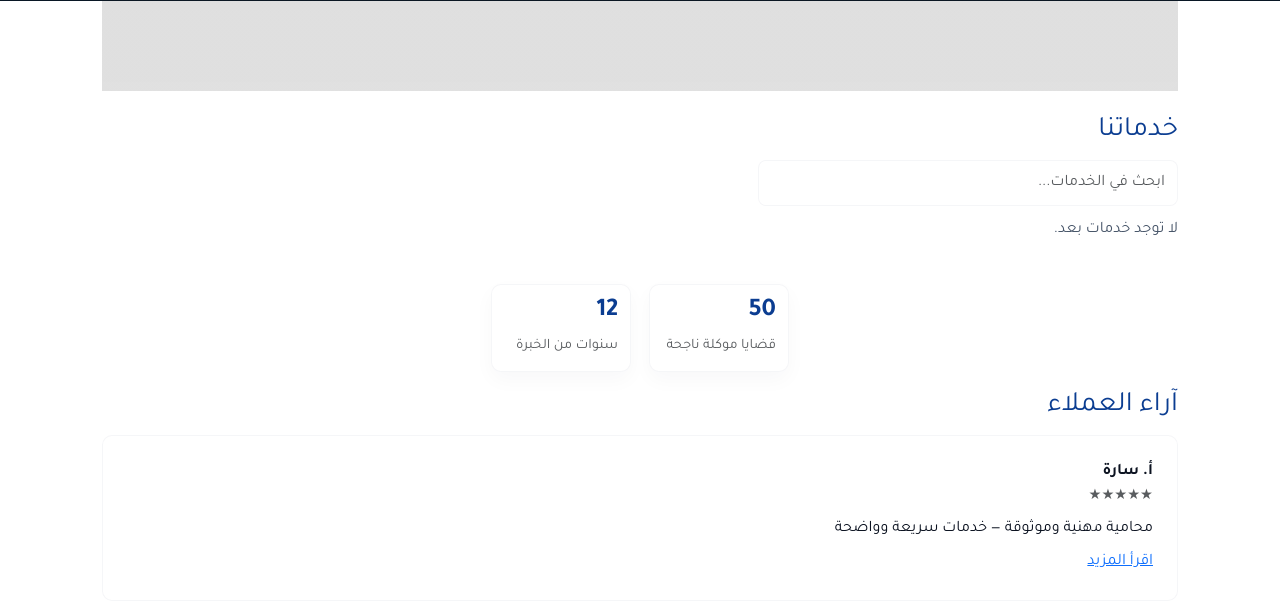
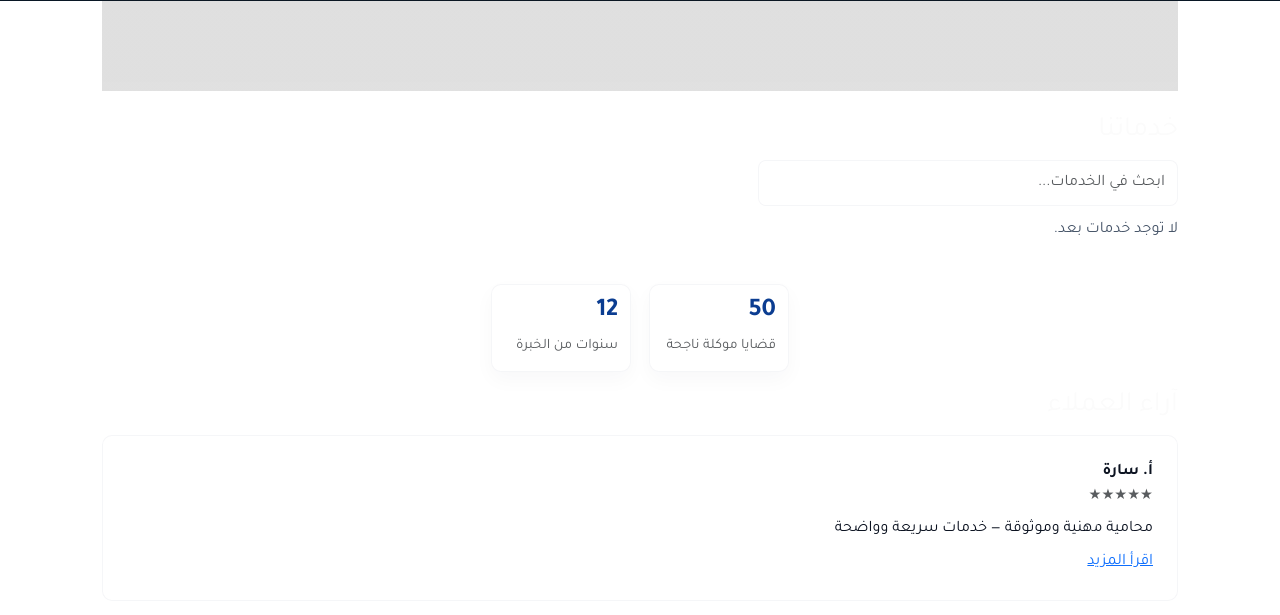
Before and after one commit to loayAlzaben1/LawyersPage, a Django app: page / in a window 1280 px wide. Shown: the part 799-1414 px from the top of the page. Run offline with Django 4.2, Linux system fonts and the light colour scheme; data that the repository does not hold is empty; parts of the project's set-up code (start-up, migrations or seed data) failed here and were passed over; some libraries are stand-ins or nearby versions.

Commit message:
style: set global headings to #fbfbfb and ensure h2 sizing; inline base override

```diff
--- a/static/css/site.css
+++ b/static/css/site.css
@@ -163,3 +163,15 @@ p, li, span, h1, h2, h3, h4, h5, h6, td, th, .card, .case-card, .case-summary, .
 	background: var(--card-bg);
 	box-shadow: 0 8px 24px var(--card-elev, rgba(11,45,77,0.06));
 }
+
+/* Global heading styles requested by user: ensure headings are light and have no top margin */
+h1, h2, h3, h4 {
+    color: #f8f8f8;
+    margin-top: 0;
+}
+
+/* Specific h2 appearance to match user's snippet */
+h2.custom-hero {
+    font-size: 1.4rem;
+    margin-bottom: 12px;
+}
--- a/templates/base.html
+++ b/templates/base.html
@@ -679,8 +679,8 @@
   body { font-family: 'Tajawal', sans-serif; line-height:1.6; color:var(--text); }
     main.container{ max-width:1100px; }
 
-    /* Headings */
-    h1,h2,h3,h4{ color:var(--brand-deep); margin-top:0 }
+  /* Headings: use the requested light color and no top margin */
+  h1,h2,h3,h4{ color:#fbfbfb; margin-top:0 }
     h1{ font-size:2rem }
     h2{ font-size:1.5rem }
 
```
